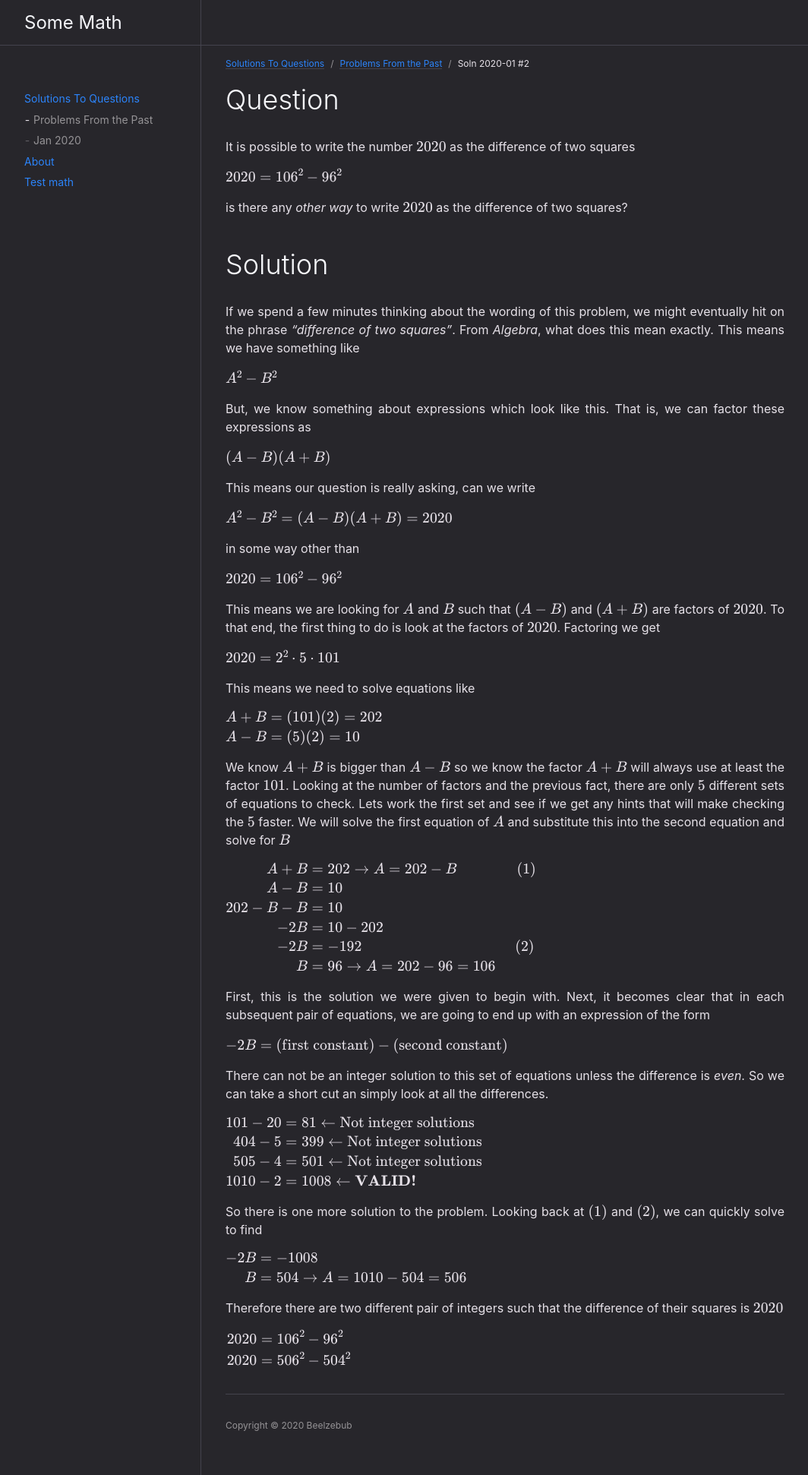
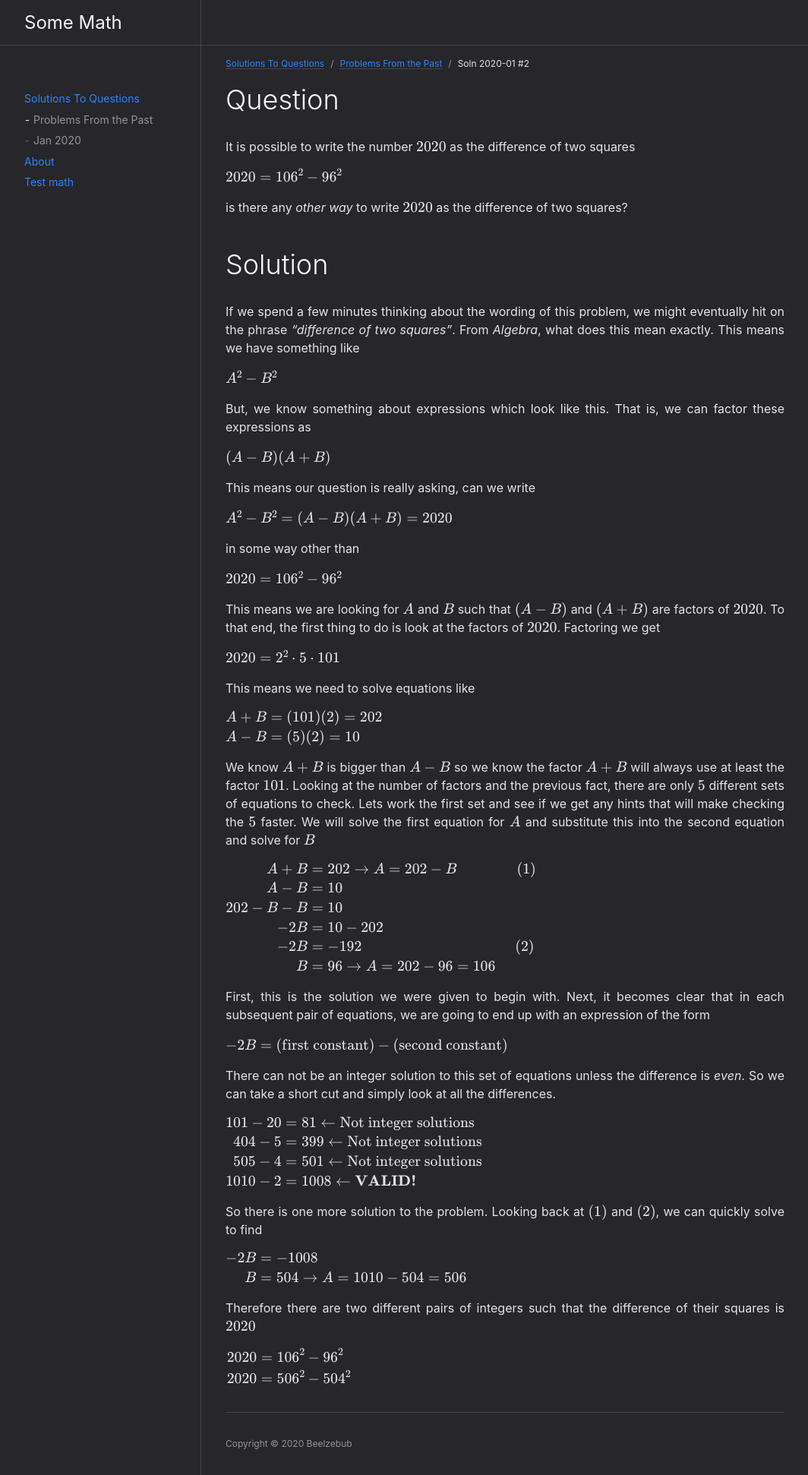
Before and after one commit to oldgooseberry/oldgooseberry.github.io, a Jekyll site: the page built from solns/old/old2.md, in a window 1280 px wide. Shown: the whole page at 76% size, without its empty margins (107-1171 px from the left). Built offline with Jekyll 4.4.1, drawn with Linux system fonts in a browser that asks for light colours; formulas are drawn with MathJax 3.

Commit message:
Fixed some really sucky english. Do you even speak it?

```diff
--- a/solns/old/old2.md
+++ b/solns/old/old2.md
@@ -48,7 +48,7 @@ A - B &= (5)(2) = 10 \\
 \end{align*}$
 </div>{:/}{% endraw %}
 
-We know $A + B$ is bigger than $A - B$ so we know the factor $A + B$ will always use at least the factor $101$. Looking at the number of factors and the previous fact, there are only $5$ different sets of equations to check. Lets work the first set and see if we get any hints that will make checking the $5$ faster. We will solve the first equation of $A$ and substitute this into the second equation and solve for $B$
+We know $A + B$ is bigger than $A - B$ so we know the factor $A + B$ will always use at least the factor $101$. Looking at the number of factors and the previous fact, there are only $5$ different sets of equations to check. Lets work the first set and see if we get any hints that will make checking the $5$ faster. We will solve the first equation for $A$ and substitute this into the second equation and solve for $B$
 
 {% raw %}{::nomarkdown}<div>
 $\begin{align*}
@@ -65,7 +65,7 @@ First, this is the solution we were given to begin with. Next, it becomes clear
 
 $-2B = (\text{first constant}) - (\text{second constant})$
 
-There can not be an integer solution to this set of equations unless the difference is *even*. So we can take a short cut an simply look at all the differences.
+There can not be an integer solution to this set of equations unless the difference is *even*. So we can take a short cut and simply look at all the differences.
 
 {% raw %}{::nomarkdown}<div>
 $\begin{align*}
@@ -85,7 +85,7 @@ B &= 504 \rightarrow A = 1010 - 504 = 506 \\
 \end{align*}$
 </div>{:/}{% endraw %}
 
-Therefore there are two different pair of integers such that the difference of their squares is $2020$
+Therefore there are two different pairs of integers such that the difference of their squares is $2020$
 
 
 {% raw %}{::nomarkdown}<div>
```
Also changed, not shown: 1 other file.
